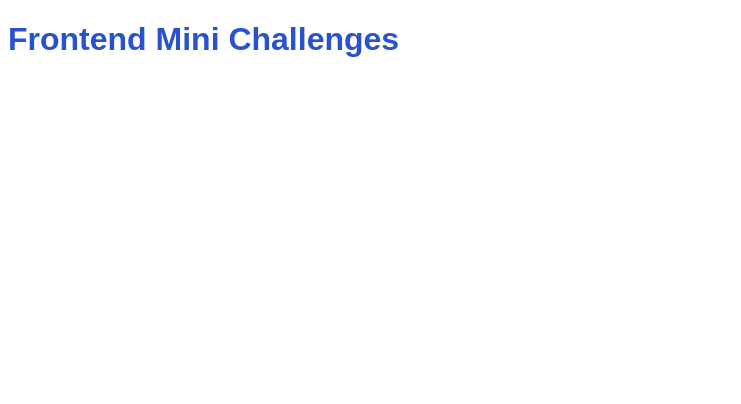
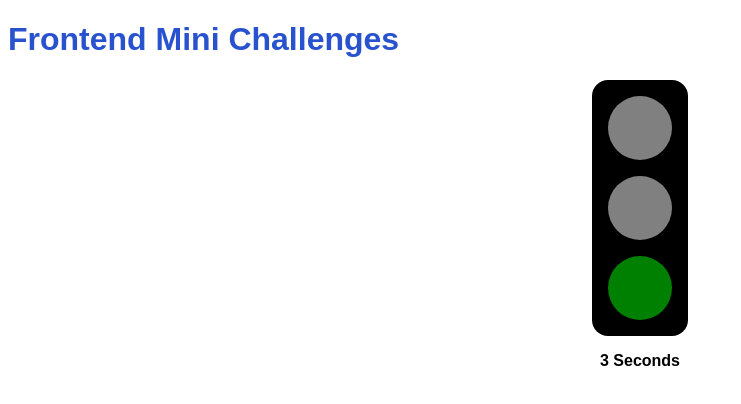
Before and after one commit to Sivananda-Balaji/frontend-react-challenges, a React (Vite) app: page /challenges/TrafficLights in a window 1280 px wide. Shown: the top 404 px of the page, without its empty margins (0-741 px from the left). Built offline with nearby package versions, Linux system fonts and the light colour scheme.

Commit message:
add traffic light challenge to the project

```diff
--- a/src/App.jsx
+++ b/src/App.jsx
@@ -25,6 +25,7 @@ import InlineOption from "./challenges/InlineOption/InlineOption";
 import TabContainer from "./challenges/Tab/TabContainer";
 import ColorMixer from "./challenges/ColorMixer/ColorMixer";
 import EmailTemplates from "./challenges/EmailTemplates/EmailTemplates";
+import TrafficLights from "./challenges/TrafficLights/TrafficLights";
 
 function App() {
   return (
@@ -82,6 +83,7 @@ function App() {
             path="challenges/EmailTemplates"
             element={<EmailTemplates />}
           />
+          <Route path="challenges/TrafficLights" element={<TrafficLights />} />
         </Routes>
       </main>
     </div>
--- /dev/null
+++ b/src/challenges/TrafficLights/TrafficLights.jsx
@@ -0,0 +1,64 @@
+import { useEffect, useState } from "react";
+import style from "./TrafficLights.module.css";
+
+const durationMap = {
+  red: 5000,
+  yellow: 2000,
+  green: 3000,
+};
+
+const nextLight = {
+  red: "green",
+  yellow: "red",
+  green: "yellow",
+};
+const getSeconds = (light) => durationMap[light] / 1000;
+
+const TrafficLights = () => {
+  const [currentLight, setCurrentLight] = useState("red");
+  const [remainingSeconds, setRemainingSeconds] = useState(getSeconds("red"));
+  useEffect(() => {
+    const timer = setTimeout(() => {
+      setCurrentLight((prev) => nextLight[prev]);
+    }, durationMap[currentLight]);
+    return () => {
+      clearTimeout(timer);
+    };
+  }, [currentLight]);
+  useEffect(() => {
+    const interval = setInterval(() => {
+      setRemainingSeconds((prev) => (prev > 0 ? prev - 1 : 0));
+    }, 1000);
+
+    return () => clearInterval(interval);
+  }, [currentLight]);
+
+  useEffect(() => {
+    setRemainingSeconds(getSeconds(currentLight));
+  }, [currentLight]);
+
+  return (
+    <div className={style.container}>
+      <div className={style.lightContainer}>
+        <div
+          className={`${style.light} ${
+            currentLight === "red" ? style.redLight : ""
+          }`}
+        ></div>
+        <div
+          className={`${style.light} ${
+            currentLight === "yellow" ? style.yellowLight : ""
+          }`}
+        ></div>
+        <div
+          className={`${style.light} ${
+            currentLight === "green" ? style.greenLight : ""
+          }`}
+        ></div>
+      </div>
+      <div className={style.timer}>{remainingSeconds} Seconds</div>
+    </div>
+  );
+};
+
+export default TrafficLights;
--- /dev/null
+++ b/src/challenges/TrafficLights/TrafficLights.module.css
@@ -0,0 +1,42 @@
+.container {
+  font-family: sans-serif;
+  font-size: 1rem;
+  display: flex;
+  align-items: center;
+  flex-direction: column;
+  gap: 1rem;
+}
+
+.lightContainer {
+  width: 6rem;
+  background-color: black;
+  height: 16rem;
+  border-radius: 1rem;
+  display: flex;
+  justify-content: space-evenly;
+  flex-direction: column;
+  align-items: center;
+}
+
+.light {
+  background-color: gray;
+  width: 4rem;
+  height: 4rem;
+  border-radius: 50%;
+}
+
+.redLight {
+  background-color: red;
+}
+
+.yellowLight {
+  background-color: yellow;
+}
+
+.greenLight {
+  background-color: green;
+}
+
+.timer {
+  font-weight: bold;
+}
--- a/src/pages/Home.jsx
+++ b/src/pages/Home.jsx
@@ -78,7 +78,10 @@ const Home = () => {
           <Link to="challenges/ColorMixer">Color Mixer</Link>
         </li>
         <li>
-          <Link to="challenges/EmailTemplates">Email EmailTemplates</Link>
+          <Link to="challenges/EmailTemplates">Email Templates</Link>
+        </li>
+        <li>
+          <Link to="challenges/TrafficLights">Traffic Lights</Link>
         </li>
       </ul>
     </div>
```
